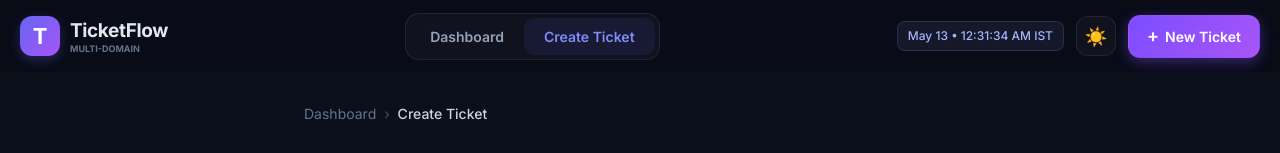
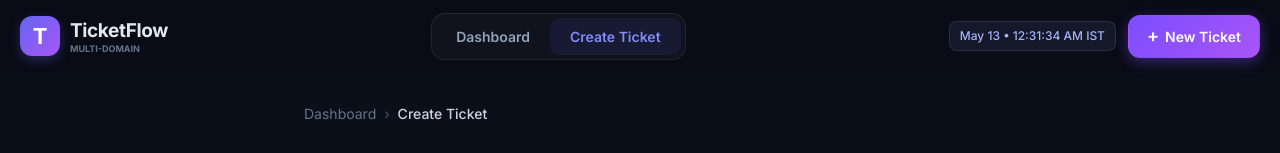
Before and after one commit to ayush-1-7/ticket-management-system, a React (Vite) app in the folder frontend/: page /create in a window 1280 px wide. Shown: the top 153 px of the page. Built offline with nearby package versions, Linux system fonts and the light colour scheme; no server answers.

Commit message:
Remove theme toggle button from navbar and clean up associated code.

```diff
--- a/frontend/src/components/Navbar.jsx
+++ b/frontend/src/components/Navbar.jsx
@@ -1,6 +1,5 @@
 import React, { useState, useEffect } from 'react'
 import { NavLink, useNavigate } from 'react-router-dom'
-import { useTheme } from '../context/ThemeContext'
 import { useTickets } from '../context/TicketContext'
 
 function LiveISTClock() {
@@ -44,7 +43,6 @@ function LiveISTClock() {
 
 export default function Navbar() {
   const navigate = useNavigate()
-  const { theme, toggleTheme } = useTheme()
   const { tickets } = useTickets()
   const [scrolled, setScrolled] = useState(false)
 
@@ -132,26 +130,7 @@ export default function Navbar() {
             </div>
           )}
 
-          <button
-            onClick={toggleTheme}
-            style={{
-              width: '40px',
-              height: '40px',
-              borderRadius: '12px',
-              background: 'rgba(255,255,255,0.03)',
-              border: '1px solid var(--border-glass)',
-              display: 'flex',
-              alignItems: 'center',
-              justifyContent: 'center',
-              fontSize: '18px',
-              cursor: 'pointer',
-              transition: 'all 0.2s'
-            }}
-            onMouseEnter={e => e.currentTarget.style.background = 'rgba(255,255,255,0.06)'}
-            onMouseLeave={e => e.currentTarget.style.background = 'rgba(255,255,255,0.03)'}
-          >
-            {theme === 'light' ? '🌙' : '☀️'}
-          </button>
+
 
           <button
             onClick={() => navigate('/create')}
```
